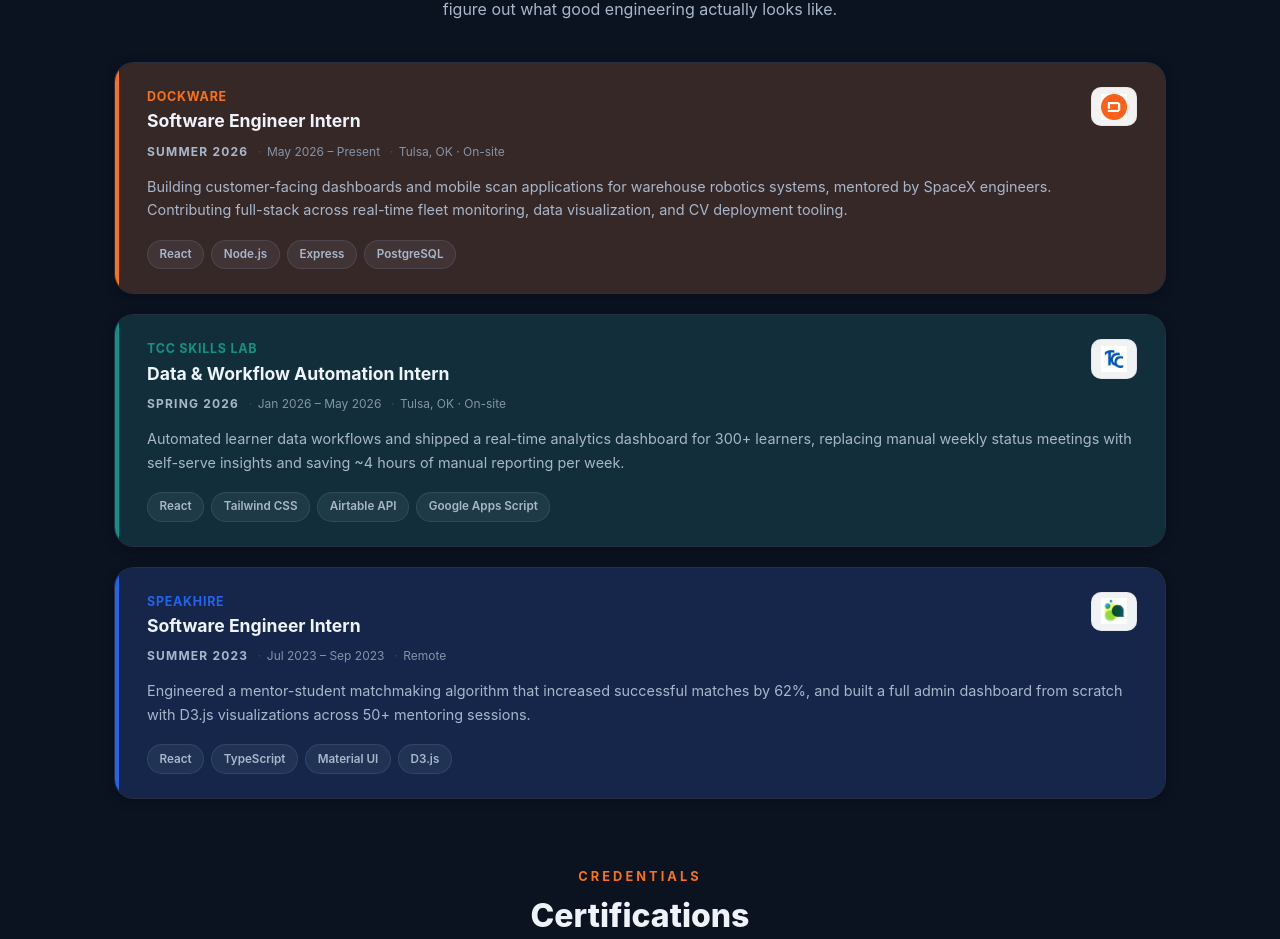
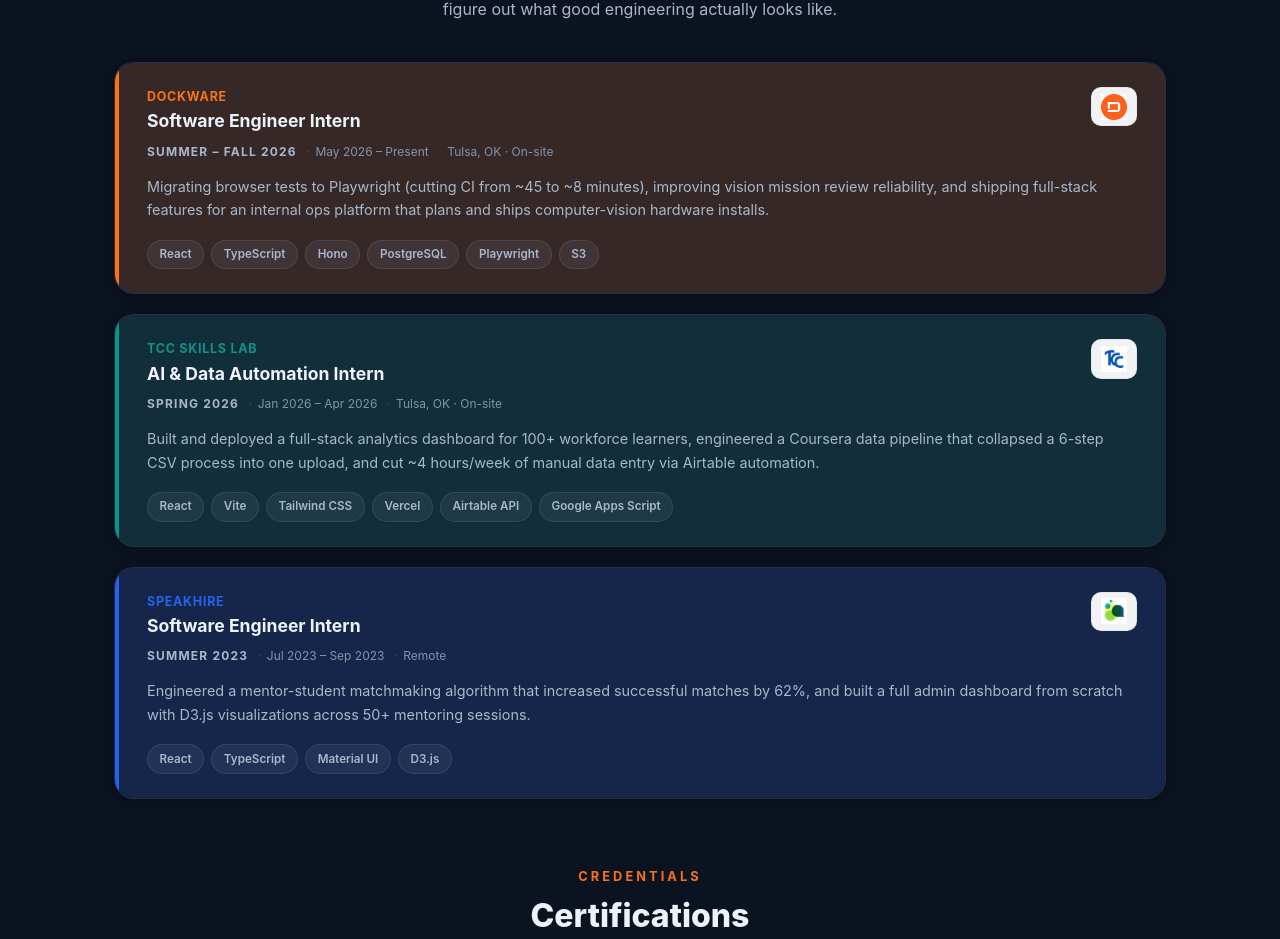
Before and after one commit to abirmahmood6/personal_website, a React (Vite) app in the folder client/: page / in a window 1280 px wide. Shown: the part 776-1715 px from the top of the page. Built offline with nearby package versions, Linux system fonts and the light colour scheme.

Commit message:
update Dockware and TCC Skills Lab experience from resume

```diff
--- a/client/src/pages/Home.jsx
+++ b/client/src/pages/Home.jsx
@@ -27,33 +27,33 @@
     role: "Software Engineer Intern",
     company: "Dockware",
     logo: "/logos/dockware.png",
-    duration: "Summer 2026",
+    duration: "Summer – Fall 2026",
     dateRange: "May 2026 – Present",
     location: "Tulsa, OK · On-site",
     color: "#f97316",
-    description: "Building customer-facing dashboards and mobile scan applications for warehouse robotics systems, mentored by SpaceX engineers. Contributing full-stack across real-time fleet monitoring, data visualization, and CV deployment tooling.",
+    description: "Migrating browser tests to Playwright (cutting CI from ~45 to ~8 minutes), improving vision mission review reliability, and shipping full-stack features for an internal ops platform that plans and ships computer-vision hardware installs.",
     responsibilities: [
-      "Building customer-facing dashboards and mobile scan applications for warehouse robotics systems, mentored by SpaceX engineers.",
-      "Developing full-stack features across the client-facing product suite, including real-time data visualization and fleet monitoring interfaces.",
-      "Designing and implementing configuration management tooling to support scalable deployment of computer vision systems across robot fleets.",
+      "Migrated a customer-facing web app's browser tests from Cypress to Playwright across auth, shipments, admin, and compliance flows (12+ PRs), cutting CI from ~45 minutes originally to ~8 minutes per PR and removing Cypress from the stack.",
+      "Improved reliability of vision mission review by fixing cloud image loading (API payload first, object storage fallback), adding shareable tags/notes/filters for debugging missions, and hardening a Gemini vision-label pipeline to detect gibberish OCR fields, retry once, and keep valid fields so bad model output doesn't corrupt production data.",
+      "Shipped full-stack features for an internal ops platform used to plan and ship computer-vision hardware installs (React, TypeScript, Hono, PostgreSQL, S3)—including shipment/manufacture tracking, packing lists, readiness checklists, interactive timelines, and multi-file document uploads with audit logging.",
     ],
-    technologies: ["React", "Node.js", "Express", "PostgreSQL"],
+    technologies: ["React", "TypeScript", "Hono", "PostgreSQL", "Playwright", "S3"],
   },
   {
-    role: "Data & Workflow Automation Intern",
+    role: "AI & Data Automation Intern",
     company: "TCC Skills Lab",
     logo: "/logos/tcc-skills-lab.png",
     duration: "Spring 2026",
-    dateRange: "Jan 2026 – May 2026",
+    dateRange: "Jan 2026 – Apr 2026",
     location: "Tulsa, OK · On-site",
     color: "#0d9488",
-    description: "Automated learner data workflows and shipped a real-time analytics dashboard for 300+ learners, replacing manual weekly status meetings with self-serve insights and saving ~4 hours of manual reporting per week.",
+    description: "Built and deployed a full-stack analytics dashboard for 100+ workforce learners, engineered a Coursera data pipeline that collapsed a 6-step CSV process into one upload, and cut ~4 hours/week of manual data entry via Airtable automation.",
     responsibilities: [
-      "Built a Google Apps Script pipeline to automatically categorize Coursera learner data into dynamic views (active, inactive, at-risk), eliminating ~4 hours of manual work per week.",
-      "Built a React + Tailwind CSS dashboard integrating the Airtable API to replace manual weekly status meetings with a real-time self-serve learner analytics dashboard.",
-      "Processed, cleaned, and validated 300+ learner records, resolving duplicates and missing values to improve data integrity across reporting workflows.",
+      "Built and deployed a full-stack internal analytics dashboard (React, Vite, Tailwind CSS, Vercel) for a 4-person team tracking 100+ workforce learners—replacing spreadsheet workflows and weekly status meetings with a real-time, self-serve view of KPIs (completions, hires, at-risk flags).",
+      "Engineered a Google Apps Script pipeline that merges 3 Coursera CSV exports, deduplicates learners by email, classifies engagement status, and serves live data to the React app via a JSON API—cutting a 6-step manual CSV process down to a single file upload with scheduled triggers and regex-based file detection.",
+      "Integrated the Airtable API and auto-categorized learners into active/inactive/at-risk views, eliminating ~4 hours/week of manual data entry after validating 300+ learner records for reporting integrity.",
     ],
-    technologies: ["React", "Tailwind CSS", "Airtable API", "Google Apps Script"],
+    technologies: ["React", "Vite", "Tailwind CSS", "Vercel", "Airtable API", "Google Apps Script"],
   },
   {
     role: "Software Engineer Intern",
```
